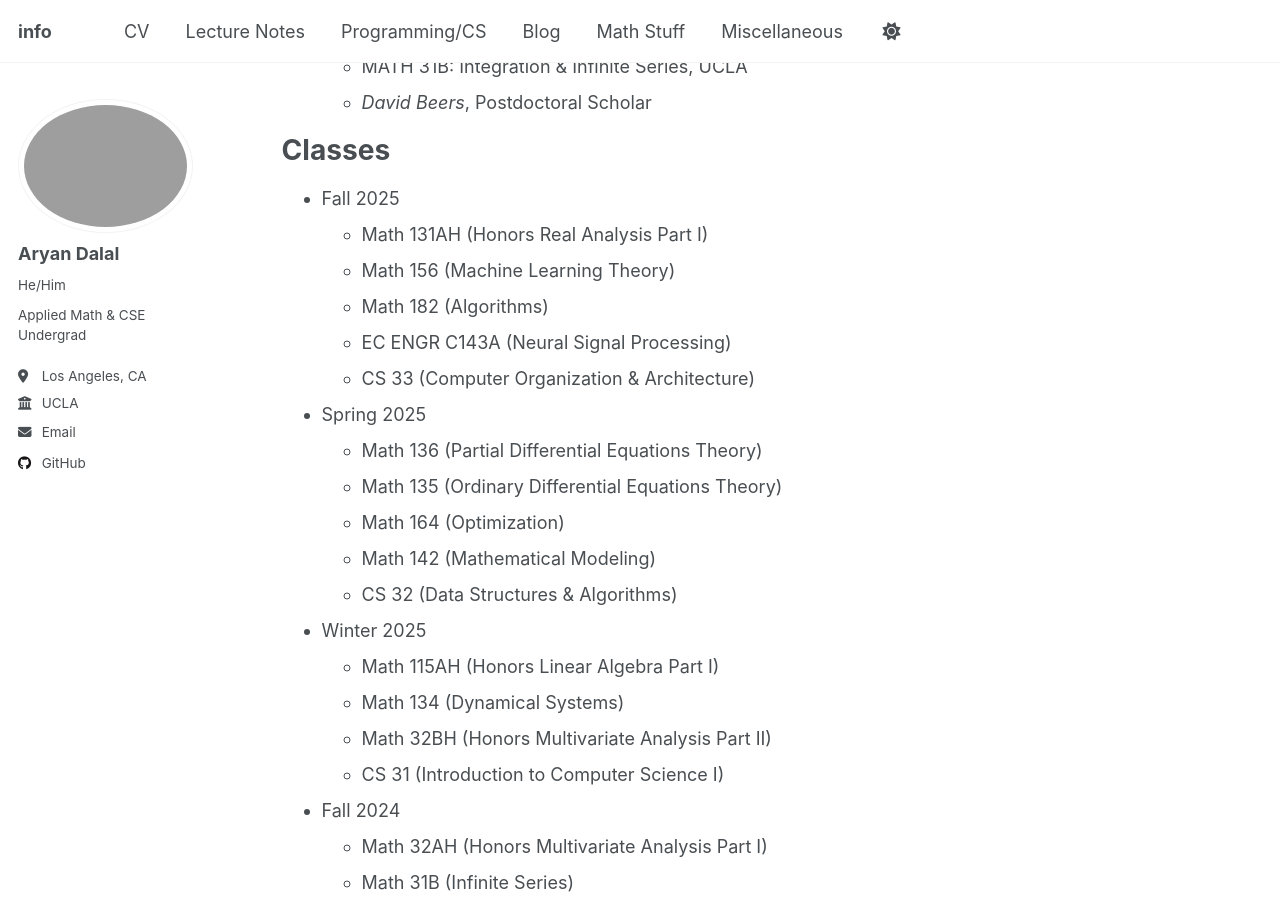
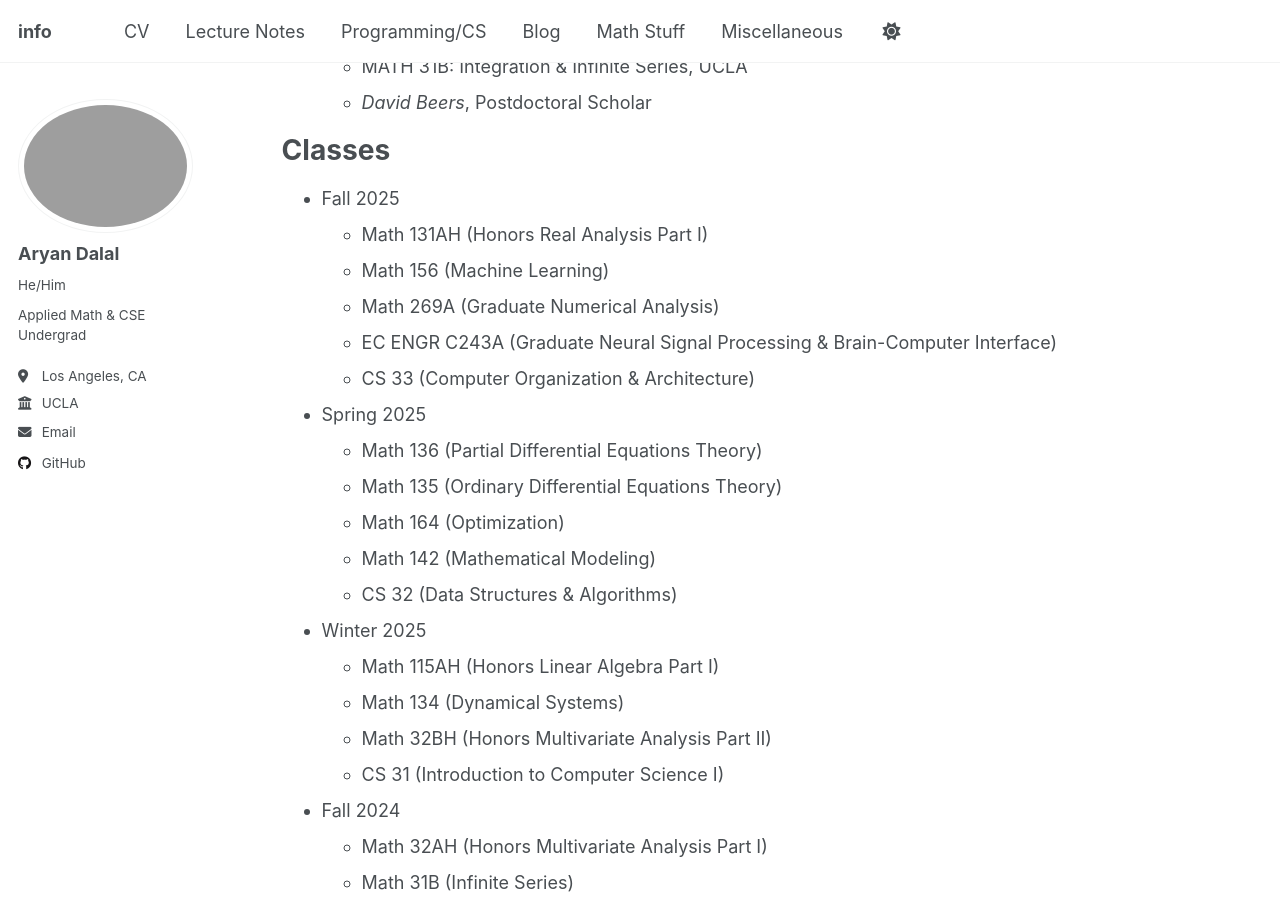
Before and after one commit to DalalAryan/DalalAryan.github.io, a Jekyll site: the page built from _pages/cv.md, in a window 1280 px wide and 900 px high, scrolled down 505 px. Built offline with Jekyll 4.4.1, drawn with Linux system fonts in a browser that asks for light colours; a script that is not in the unit is left out.

Commit message:
Update cv.md

```diff
--- a/_pages/cv.md
+++ b/_pages/cv.md
@@ -31,9 +31,9 @@ Classes
 ======
 * Fall 2025
   * Math 131AH (Honors Real Analysis Part I)
-  * Math 156 (Machine Learning Theory)
-  * Math 182 (Algorithms)
-  * EC ENGR C143A (Neural Signal Processing)
+  * Math 156 (Machine Learning)
+  * Math 269A (Graduate Numerical Analysis)
+  * EC ENGR C243A (Graduate Neural Signal Processing & Brain-Computer Interface)
   * CS 33 (Computer Organization & Architecture)
 
 * Spring 2025
```
